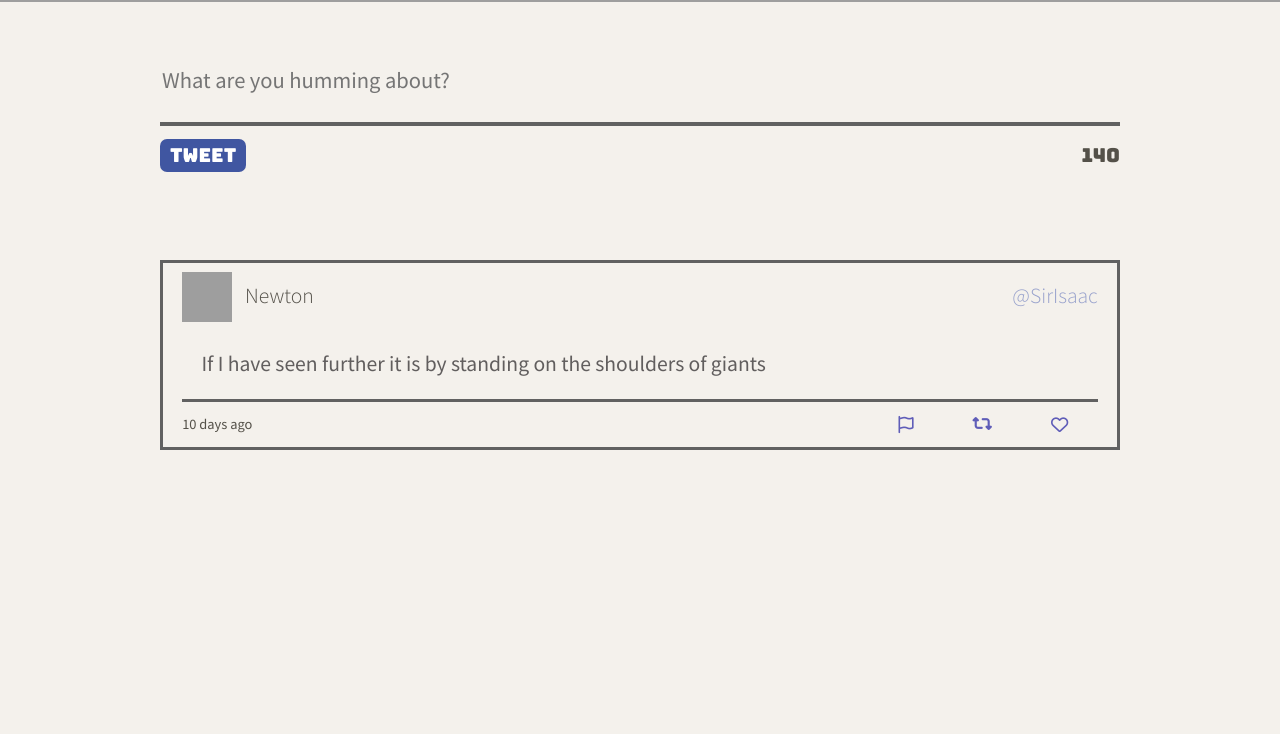
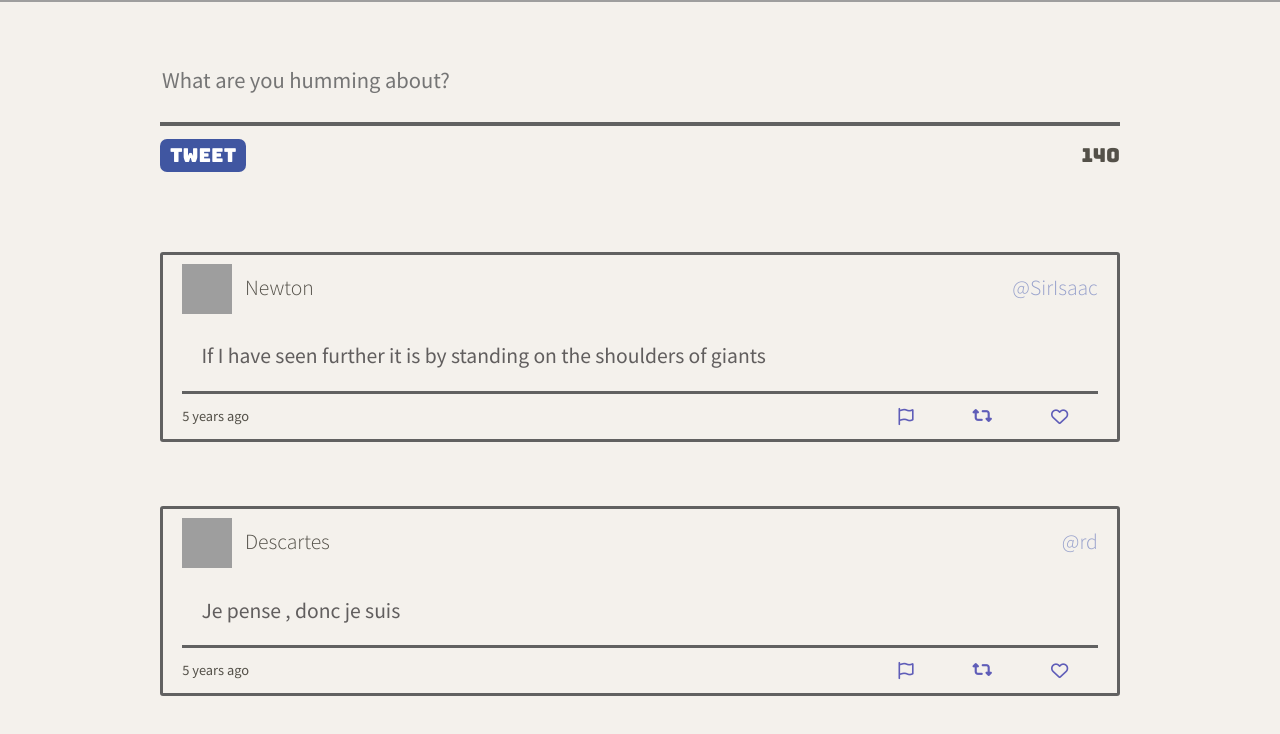
Before and after one commit to jtardioli/tweeter, a website: page public/index.html in a window 1280 px wide. Shown: the part 518-1252 px from the top of the page. Drawn offline with nearby package versions, Linux system fonts and the light colour scheme; grey boxes are pictures that could not be loaded.

Commit message:
Add createTweetElement and renderTweets function

```diff
--- a/public/index.html
+++ b/public/index.html
@@ -4,12 +4,11 @@
     <!-- Meta Information -->
     <title>Tweeter - Home Page</title>
 
-    <!-- <link rel="stylesheet" href="https://use.fontawesome.com/releases/v5.0.6/css/all.css"> -->
     <!-- External CSS -->
     <link rel="stylesheet" href="https://cdnjs.cloudflare.com/ajax/libs/normalize/8.0.1/normalize.min.css" type="text/css" />
     <link rel="preconnect" href="https://fonts.googleapis.com">
-<link rel="preconnect" href="https://fonts.gstatic.com" crossorigin>
-<link href="https://fonts.googleapis.com/css2?family=Bungee&family=Source+Sans+Pro:wght@200;300;400;600;700&display=swap" rel="stylesheet">
+    <link rel="preconnect" href="https://fonts.gstatic.com" crossorigin>
+    <link href="https://fonts.googleapis.com/css2?family=Bungee&family=Source+Sans+Pro:wght@200;300;400;600;700&display=swap" rel="stylesheet">
 
     <!-- App CSS -->
     <link rel="stylesheet" href="/styles/layout.css" type="text/css" />
@@ -19,7 +18,7 @@
     <link rel="stylesheet" href="/styles/tweet.css" type="text/css" />
 
     <!-- External JS -->
-
+    <script src="https://cdnjs.cloudflare.com/ajax/libs/timeago.js/4.0.2/timeago.min.js" integrity="sha512-SVDh1zH5N9ChofSlNAK43lcNS7lWze6DTVx1JCXH1Tmno+0/1jMpdbR8YDgDUfcUrPp1xyE53G42GFrcM0CMVg==" crossorigin="anonymous" referrerpolicy="no-referrer"></script>
     <script src="https://ajax.googleapis.com/ajax/libs/jquery/3.4.1/jquery.min.js"></script>
 
     <!-- App JS -->
@@ -54,7 +53,7 @@
 
     <!-- Page-specific (main) content here -->
     <main class="container">
-      <section id="new-tweet-form" class="new-tweet">
+      <section class="new-tweet">
         <form  action="/tweets" method="POST">
 
           <textarea placeholder="What are you humming about?" name="text" id="tweet-text"></textarea>
@@ -65,29 +64,6 @@
         </form>
       </section>
 
-      <article class="tweet">
-        <header>
-          <div >
-            <img src="https://i.imgur.com/73hZDYK.png" alt="">
-            <p>Newton</p>
-          </div>
-          <p>@SirIsaac</p>
-          </header>
-          <div class="tweet-content">
-            <p>If I have seen further it is by standing on the shoulders of giants</p>
-          </div>
-
-          <footer>
-            <p>10 days ago</p>
-            <div>
-              <i class="far fa-flag"></i>
-              <i class="fas fa-retweet"></i>
-              <i class="far fa-heart"></i>
-            </div>
-          </footer>
-
-
-      </article>
     </main>
 
   </body>
--- a/public/scripts/client.js
+++ b/public/scripts/client.js
@@ -3,3 +3,95 @@
  * jQuery is already loaded
  * Reminder: Use (and do all your DOM work in) jQuery's document ready function
  */
+const data = [
+  {
+    "user": {
+      "name": "Newton",
+      "avatars": "https://i.imgur.com/73hZDYK.png"
+      ,
+      "handle": "@SirIsaac"
+    },
+    "content": {
+      "text": "If I have seen further it is by standing on the shoulders of giants"
+    },
+    "created_at": 1461116232227
+  },
+  {
+    "user": {
+      "name": "Descartes",
+      "avatars": "https://i.imgur.com/nlhLi3I.png",
+      "handle": "@rd" },
+    "content": {
+      "text": "Je pense , donc je suis"
+    },
+    "created_at": 1461113959088
+  }
+];
+
+
+$(document).ready(function() {
+  const createTweetElement = function(tweetObj) {
+    const created = tweetObj.created_at;
+    const $tweet = $(`
+
+    <article class="tweet">
+    <header>
+      <div >
+        <img src="${tweetObj.user.avatars}" alt="">
+        <p>${tweetObj.user.name}</p>
+      </div>
+      <p>${tweetObj.user.handle}</p>
+      </header>
+      <div class="tweet-content">
+        <p>${tweetObj.content.text}</p>
+      </div>
+
+      <footer>
+        <p>${timeago.format(created)}</p>
+        <div>
+          <i class="far fa-flag"></i>
+          <i class="fas fa-retweet"></i>
+          <i class="far fa-heart"></i>
+        </div>
+      </footer>
+    </article>
+
+    `);
+
+    return $tweet;
+  };
+
+  const renderTweets = function(tweetsArr) {
+    for (let tweetData of tweetsArr) {
+      const $tweet = createTweetElement(tweetData);
+      $('main').append($tweet);
+    }
+  };
+
+
+  renderTweets(data);
+
+
+});
+
+// <article class="tweet">
+// <header>
+//   <div >
+//     <img src="https://i.imgur.com/73hZDYK.png" alt="">
+//     <p>Newton</p>
+//   </div>
+//   <p>@SirIsaac</p>
+//   </header>
+//   <div class="tweet-content">
+//     <p>If I have seen further it is by standing on the shoulders of giants</p>
+//   </div>
+
+//   <footer>
+//     <p>10 days ago</p>
+//     <div>
+//       <i class="far fa-flag"></i>
+//       <i class="fas fa-retweet"></i>
+//       <i class="far fa-heart"></i>
+//     </div>
+//   </footer>
+// </article>
--- a/public/styles/nav.css
+++ b/public/styles/nav.css
@@ -23,7 +23,7 @@ nav span {
   justify-content: space-between;
 }
 .go-down > i {
-color: #f12c2cda;
+color:rgb(223, 170, 25);
 transition: all 0.2s ease-in-out;
 }
 .go-down > i:hover {
--- a/public/styles/newTweetForm.css
+++ b/public/styles/newTweetForm.css
@@ -1,5 +1,5 @@
 .new-tweet{
-  margin: 8vh 0 8vh 0;
+  margin: 8vh 0 10vh 0;
   display: flex;
   justify-content: center;
   width: 100%;
--- a/public/styles/tweet.css
+++ b/public/styles/tweet.css
@@ -1,10 +1,12 @@
 article {
   border: #616161 solid 3px;
-  margin: 3vh;
+  border-radius: 3px;
+  margin-bottom: 8vh;
   width: 100%;
   padding: 0 1.5vw 0 1.5vw;
   transition: all .3s ease-in-out;
 }
+
 article:hover {
   box-shadow: 3px 5px 10px #44424283;
   transform: scale(1.02);
--- a/server/data-files/initial-tweets.json
+++ b/server/data-files/initial-tweets.json
@@ -8,7 +8,7 @@
     "content": {
       "text": "If I have seen further it is by standing on the shoulders of giants"
     },
-    "created_at": 1636916824501
+    "created_at": 1637011246648
   },
   {
     "user": {
@@ -19,6 +19,6 @@
     "content": {
       "text": "Je pense , donc je suis"
     },
-    "created_at": 1637003224501
+    "created_at": 1637097646648
   }
 ]
```
